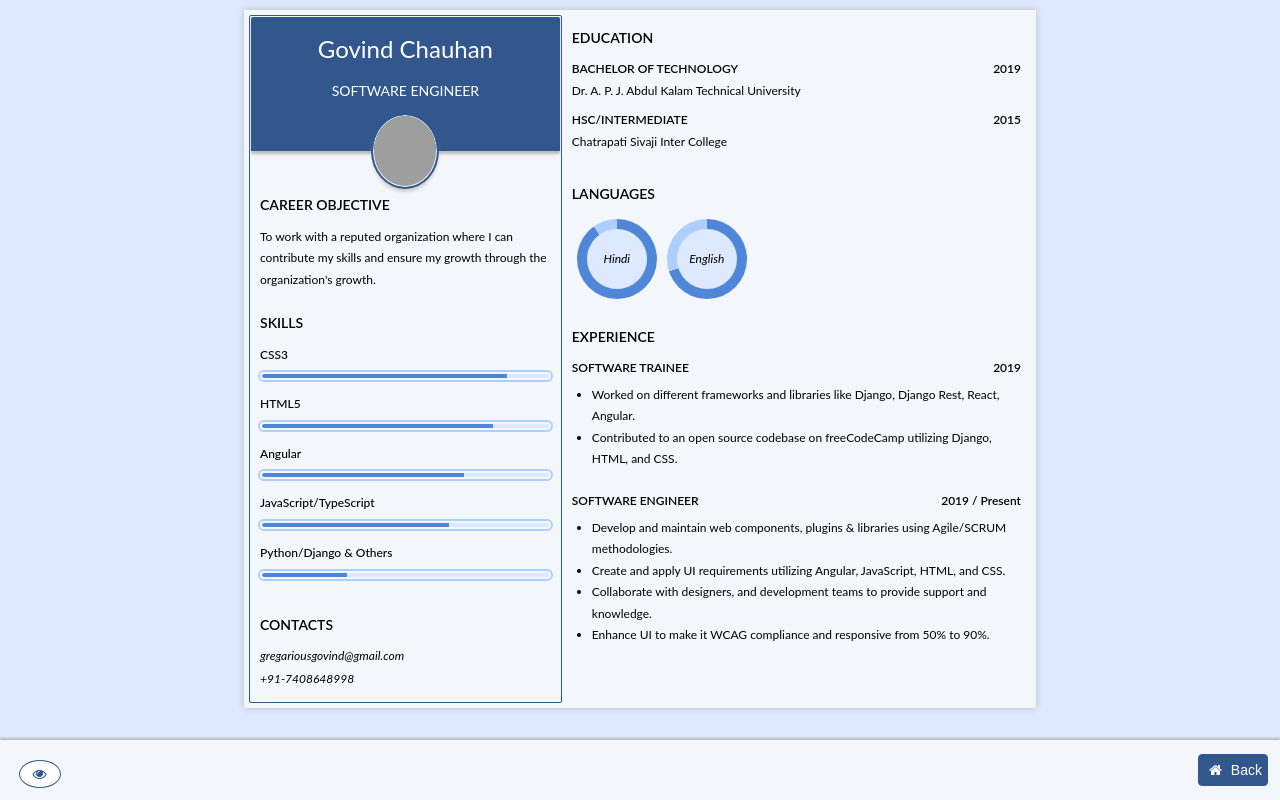
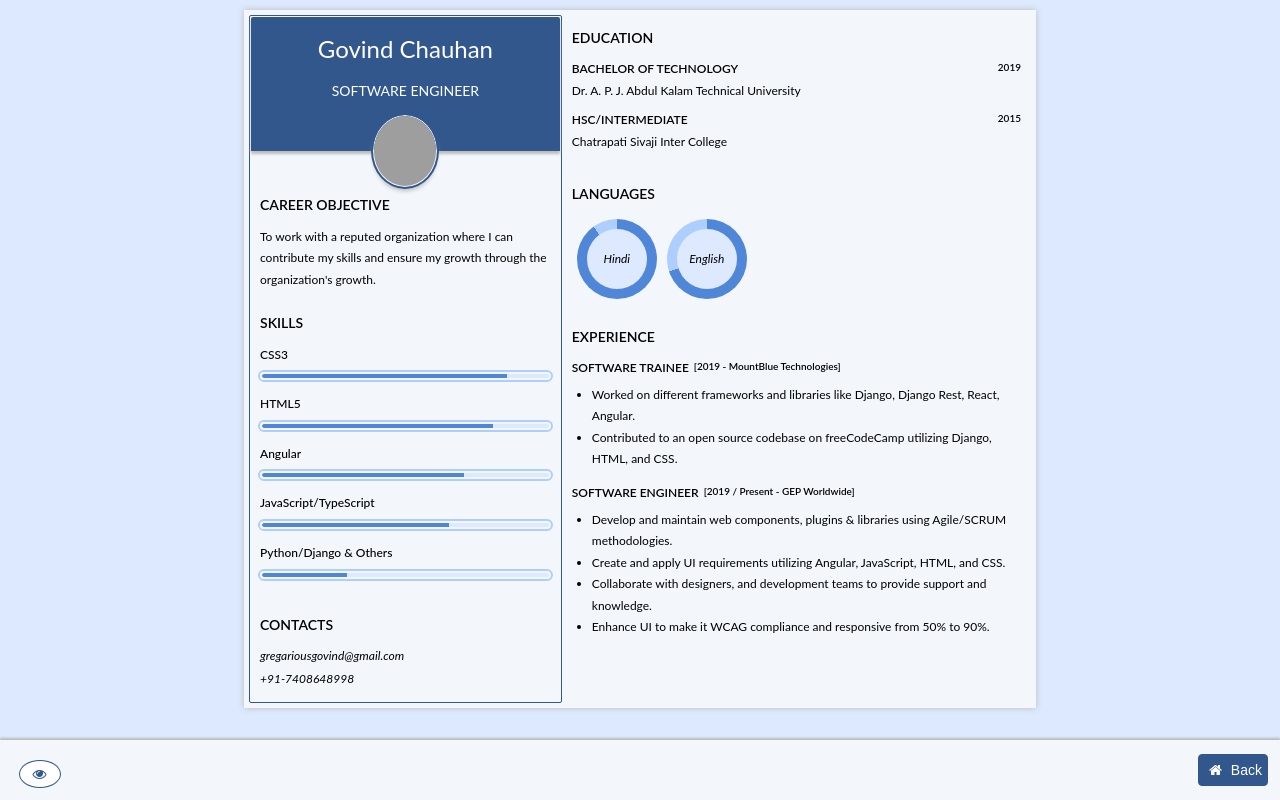
Before and after one commit to gregariousgovind/angularTheming, an Angular app: page /resume in a window 1280 px wide. Built offline with nearby package versions, Linux system fonts and the light colour scheme; grey boxes are pictures that could not be loaded.

Commit message:
2 files modified

```diff
--- a/src/app/components/resume/resume.component.html
+++ b/src/app/components/resume/resume.component.html
@@ -65,7 +65,7 @@
       <h4>
         <div class="degree">
           <span class="level">Software trainee</span>
-          <span class="passing-year">2019</span>
+          <span class="passing-year">[2019 - MountBlue Technologies]</span>
         </div>
         <div class="university">
           <ul>
@@ -83,7 +83,7 @@
       <h4>
         <div class="degree">
           <span class="level">Software Engineer</span>
-          <span class="passing-year">2019 / Present</span>
+          <span class="passing-year">[2019 / Present - GEP Worldwide]</span>
         </div>
         <div class="university">
           <ul>
--- a/src/app/components/resume/resume.component.scss
+++ b/src/app/components/resume/resume.component.scss
@@ -140,6 +140,10 @@
             .level {
               text-transform: uppercase;
             }
+
+            .passing-year {
+              font-size: 10px;
+            }
           }
 
           .university {
@@ -148,6 +152,17 @@
             ul {
               margin-top: 5px;
               padding-left: 20px;
+            }
+          }
+        }
+      }
+      &.experience {
+        h4 {
+          display: block;
+          .degree {
+            justify-content: flex-start;
+            .passing-year {
+              margin-left: 5px;
             }
           }
         }
```
